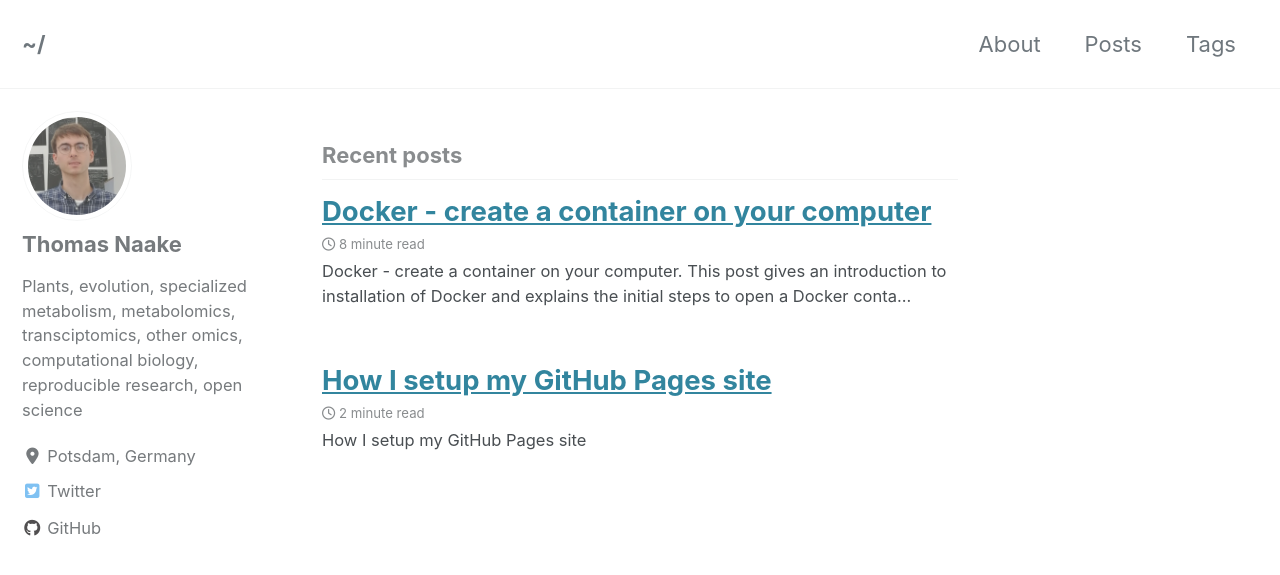
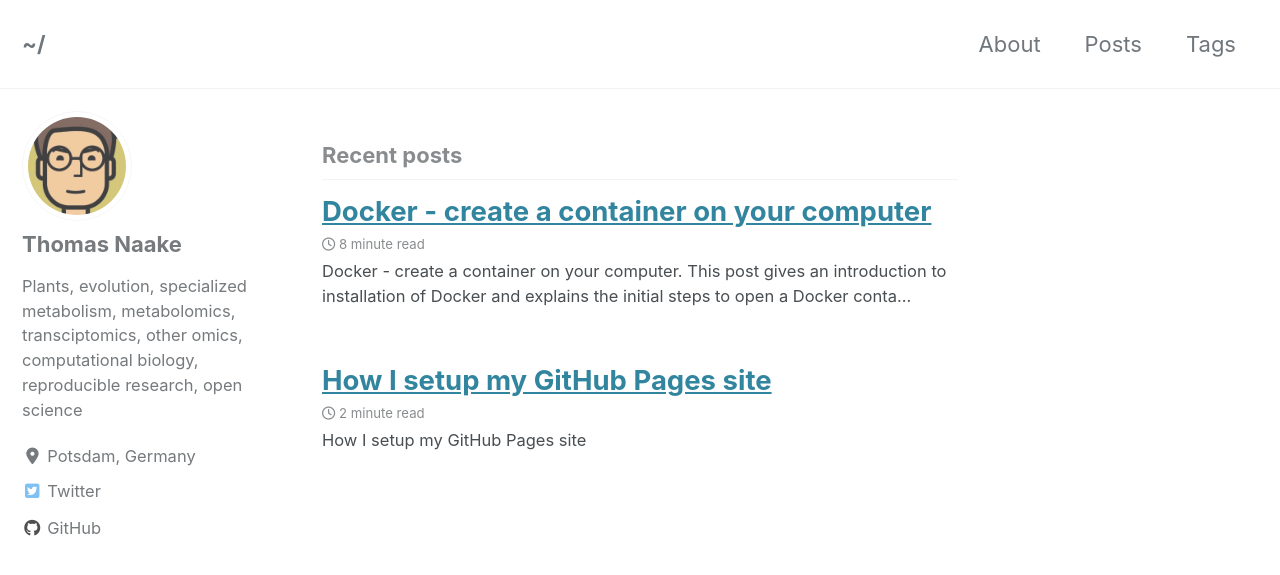
Before and after one commit to tnaake/tnaake.github.io, a Jekyll site: the page built from index.html, in a window 1280 px wide and 900 px high. Shown: the top 575 px of the window. Built offline with Jekyll 4.4.1, drawn with Linux system fonts in a browser that asks for light colours; cached includes are drawn as plain includes; nearby versions of some CDN libraries; the list of posts is cut into pages by our own code.

Commit message:
change portrait

```diff
--- a/_config.yml
+++ b/_config.yml
@@ -108,7 +108,7 @@
 # Site Author
 author:
   name             : "Thomas Naake"
-  avatar           : /images/portrait_tnaake.jpg # path of avatar image, e.g. "/assets/images/bio-photo.jpg"
+  avatar           : /images/portrait_cartoon.jpg # path of avatar image, e.g. "/assets/images/bio-photo.jpg"
   bio              : "Plants, evolution, specialized metabolism, metabolomics, transciptomics, other omics, computational biology, reproducible research, open science <script type='text/javascript' src='https://ko-fi.com/widgets/widget_2.js'></script><script type='text/javascript'>kofiwidget2.init('Buy Me a Coffee', '#46b798', 'O5O013YG2');kofiwidget2.draw();</script>"
   location         : "Potsdam, Germany"
   email            :
```
Also changed, not shown: images/portrait_cartoon.jpg (added), images/portrait_tnaake.jpg (deleted).
